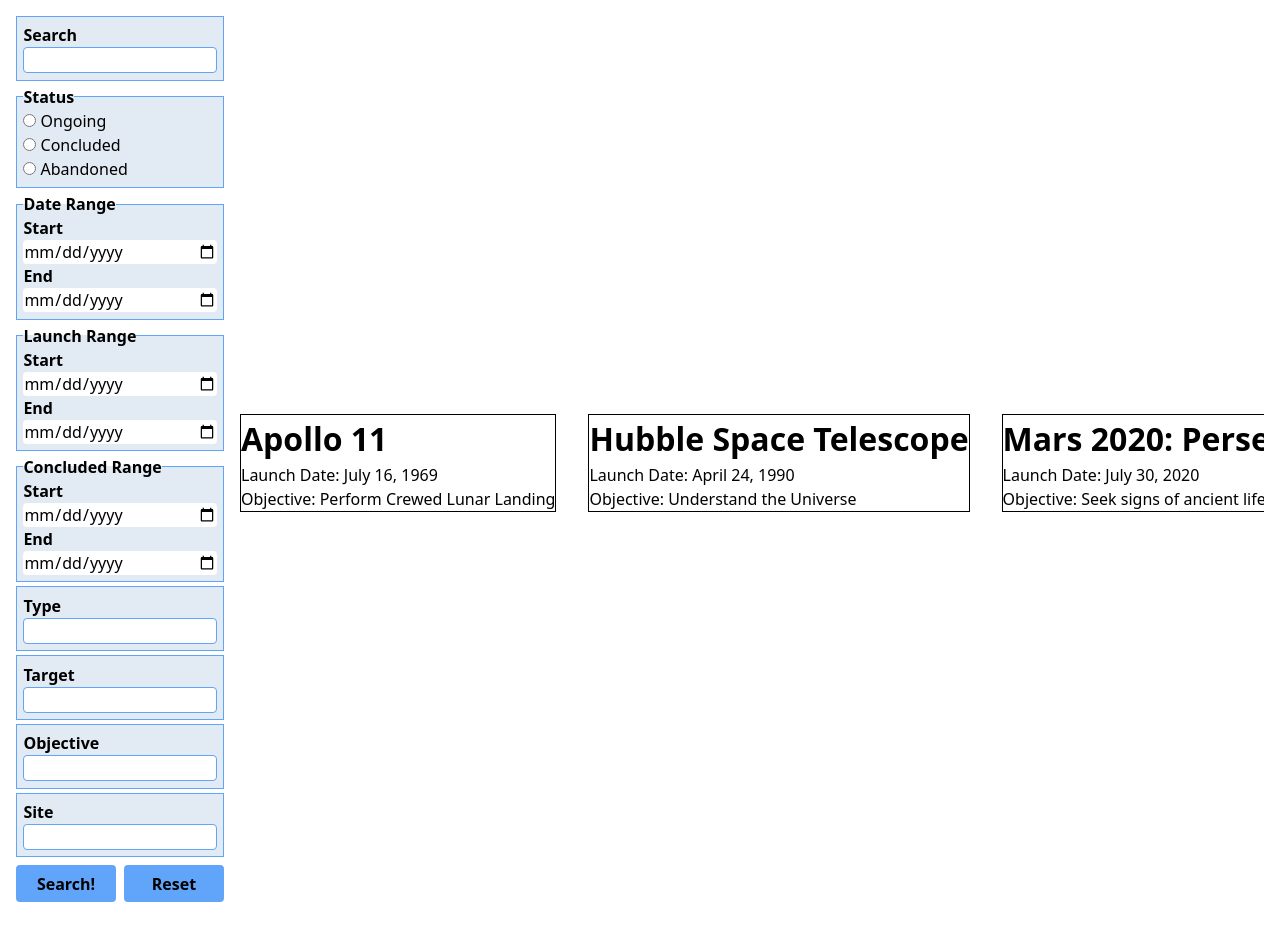
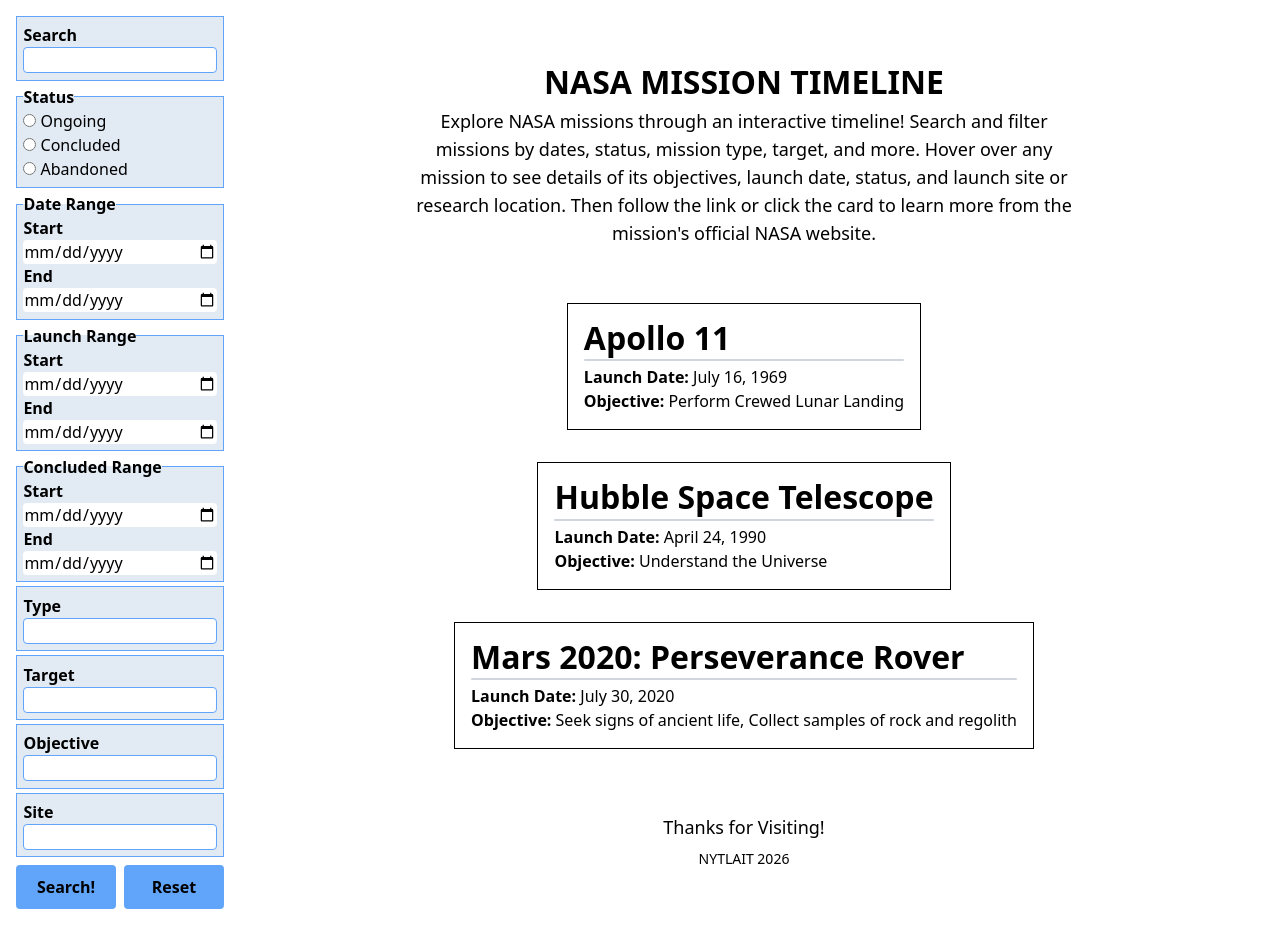
Before and after one commit to NYTLAIT/nasa-missions-timeline, a Flask app: page / in a window 1280 px wide. Before the commit the page ends 902 px from the top, so only its background shows below. Run offline with Flask 3, Linux system fonts and the light colour scheme; data comes from the database, SQL or seed files in the repository.

Commit message:
Redoing timeline scrolling | Horizontal scroll is impractical and not working

```diff
--- a/static/render.js
+++ b/static/render.js
@@ -41,8 +41,9 @@ function render(missions) {
     `<div class="mission-card">
       <a href=${mission.link} target="_blank">
         <h1>${mission.name}</h1>
-        <p>Launch Date: ${mission.launch_display}</p>
-        <p>Objective: ${mission.objective}</p>
+        <span class="block h-[2px] w-full bg-gray-300 rounded my-1"></span>
+        <p><strong>Launch Date:</strong> ${mission.launch_display}</p>
+        <p><strong>Objective:</strong> ${mission.objective}</p>
       </a>
 
       <div class="mission-modal">
@@ -53,8 +54,8 @@ function render(missions) {
 
         <section class='mission-details'>
           <h2>Mission Details</h2>
-          <p><strong>Type:</strong>${mission.type}</p>
-          <p><strong>Target:</strong>${mission.target}</p>
+          <p><strong>Type:</strong> ${mission.type}</p>
+          <p><strong>Target:</strong> ${mission.target}</p>
         </section>
 
         <section class='mission-time-location'>
@@ -62,7 +63,7 @@ function render(missions) {
           <p><strong>Status:</strong> ${mission.status}</p>
           <p><strong>Launch Date:</strong> ${mission.launch_display}</p>
           <p><strong>Concluded:</strong> ${mission.concluded_display ?? '-'}</p>
-          <p><strong>Launch Site or Main Research Location:</strong> ${mission.site}</p>
+          <p><strong>Launch/Research Site:</strong> ${mission.site}</p>
         </section>
 
         <a href=${mission.link} target="_blank">Click Here to Nasa Mission Page</a>
@@ -105,13 +106,10 @@ window.addEventListener('popstate', loadFromURL)    // back/forward buttons
 loadFromURL()                                       // initial page load / bookmark
 
 
-// ---- HORIZONTAL SCROLL WITH WHEEL ----
-timeline.addEventListener('wheel', (evt) => {
-  if (evt.deltaX !== 0) return    // AI: Check if it's already scrolling horizontally
-  evt.preventDefault()            // AI: Prevent default vertical page scroll
-
-  container.scrollBy({            // AI: Convert vertical wheel movement (deltaY) to horizontal scroll
-    left: evt.deltaY,
-    behavior: 'smooth'            // AI: Optional: adds smooth scrolling
-  }, { passive: false })
-})
+// ---- HORIZONTAL SCROLL WITH WHEEL | NOT WORKING ----
+// timeline.addEventListener('wheel', (e) => {
+//   if (e.deltaY !== 0) {                         // AI: If the user is scrolling vertically, redirect it horizontally
+//     e.preventDefault();                         // AI: Prevent standard vertical page scrolling
+//     container.scrollLeft += e.deltaY;
+//   }
+// });
--- a/static/styles.css
+++ b/static/styles.css
@@ -6,6 +6,7 @@ body {
 h1 {
   font-size: 2rem;
   font-weight: bold;
+  line-height: 1.1;
 }
 
 h2 {
@@ -45,19 +46,30 @@ h2 {
 
 .buttons button {
   background-color: #60a5fa;
-  padding: 0.4rem 0;
+  padding: 0.6rem 0;
   border-radius: 4px;
 }
 
-/* ----------- HORIZONTAL SCROLLING ----------- */
+/* ----------- TIMELINE CONTAINERS ----------- */
+.timeline-container {
+  display: flex;
+  flex-direction: column;
+  align-items: center;
+  gap: 3rem;
+
+  overflow-y: auto;
+  overscroll-behavior: contain;
+
+  padding: 3rem;
+  min-height: 100vh;
+}
+
 .timeline {
+  flex: 1;
+
   display: flex;
-  overflow-x: auto;
-  white-space: nowrap;
-  scroll-behavior: smooth;
-  width: 100%;
-
-  margin: auto;
+  flex-direction: column;
+  align-items: center;
   gap: 2rem;
 }
 
@@ -71,6 +83,8 @@ h2 {
   position: relative;
 
   border: 1px solid black;
+  padding: 1rem;
+  max-width: 800px;
 }
 
 .mission-modal {
--- a/templates/timeline.html
+++ b/templates/timeline.html
@@ -94,8 +94,26 @@
   </div>
 
   <!-- ----------- TIMELINE ----------- -->
-  <div id="timeline" class="timeline col-span-5 px-4">
-    <!-- JAVASCRIPT POPULATED MISSIONS -->
+  <div class="timeline-container col-span-5">
+    <section class="max-w-[72%] text-center">
+      <h1>NASA MISSION TIMELINE</h1>
+      <p class="text-lg my-2">Explore NASA missions through an interactive timeline!
+        Search and filter missions by dates, status, mission type, target,
+        and more. Hover over any mission to see details of its objectives,
+        launch date, status, and launch site or research location. Then
+        follow the link or click the card to learn more from the mission's
+        official NASA website.
+      </p>
+    </section>
+
+    <section id="timeline" class="timeline">
+      <!-- JAVASCRIPT POPULATED MISSIONS -->
+    </section>
+
+    <section class="text-center">
+      <p class="text-lg my-2">Thanks for Visiting!</p>
+      <p class="text-sm">NYTLAIT 2026</p>
+    </section>
   </div>
 
 </div>
```
